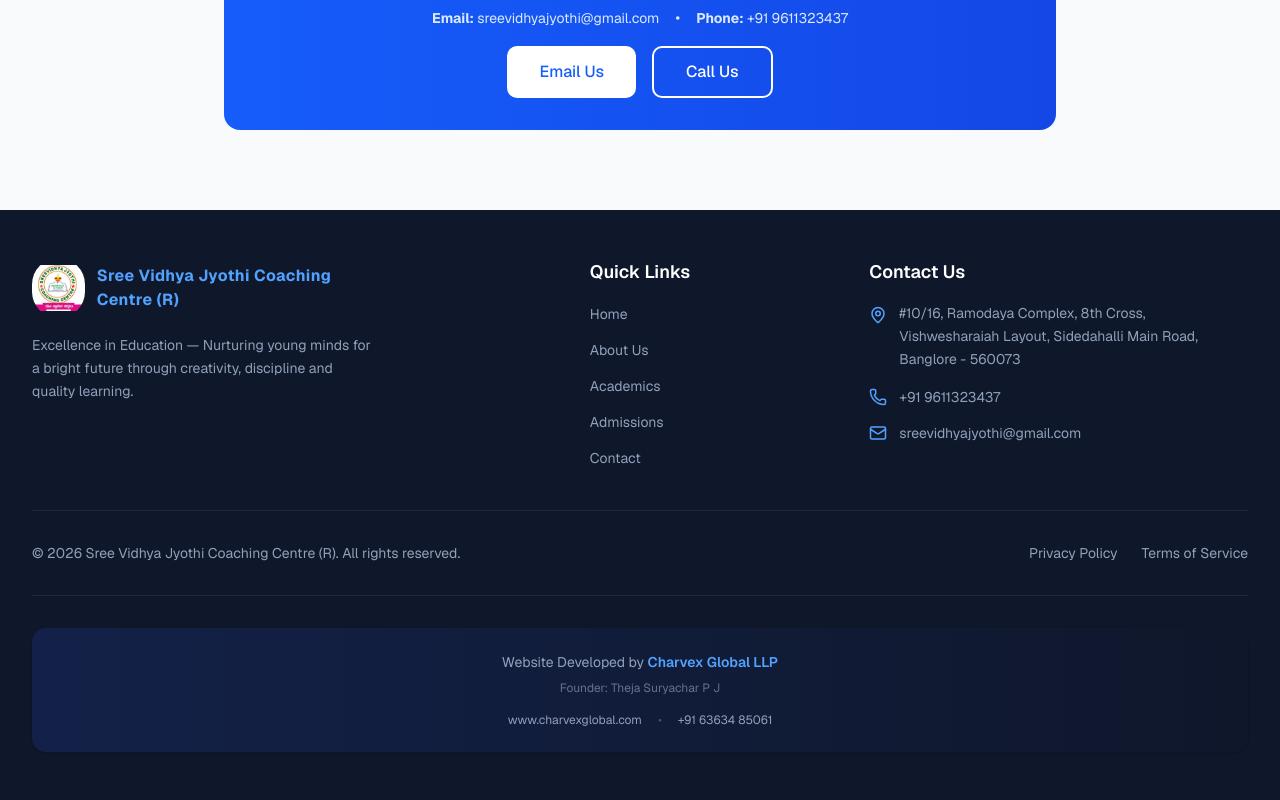
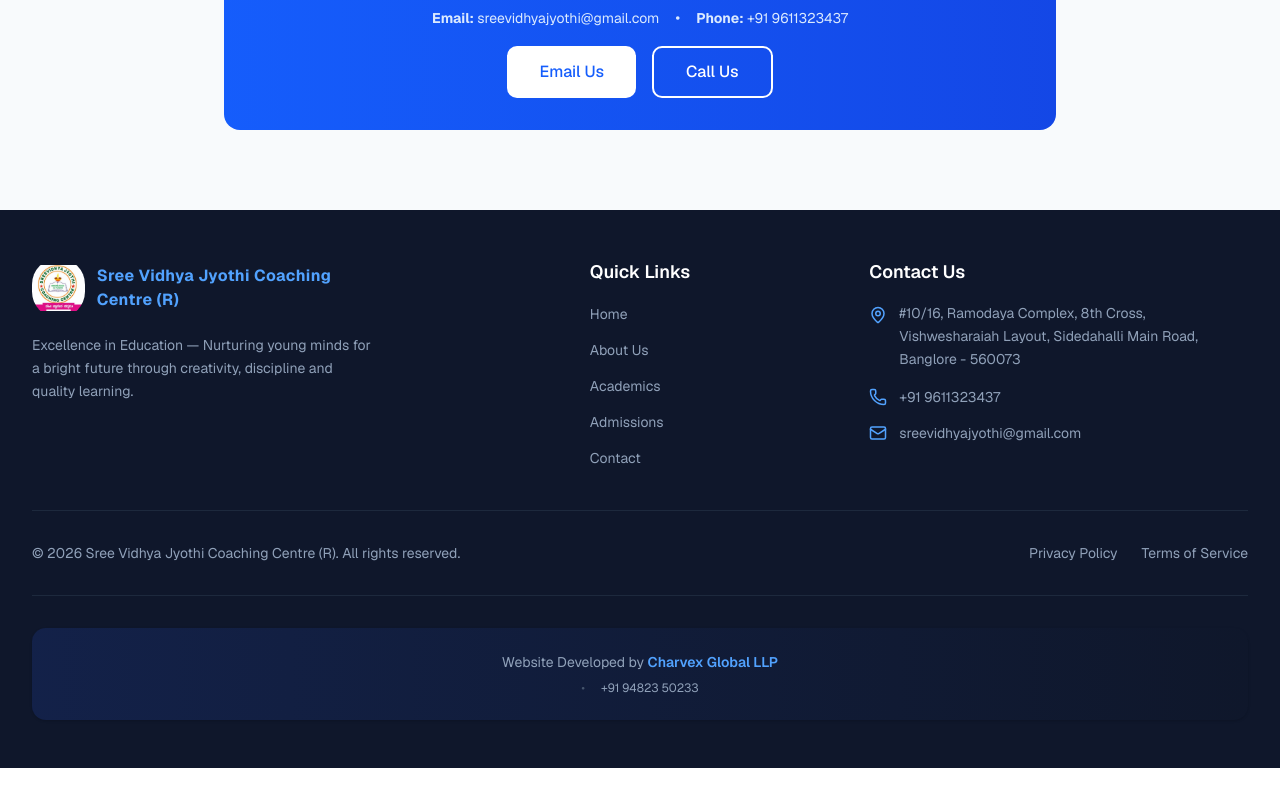
Before and after one commit to Thejasuryachar11/svjcc, a Next.js app: page / in a window 1280 px wide. Shown: the part 11122-11922 px from the top of the page. After the commit the page ends 11890 px from the top, so only its background shows below. Built offline with nearby package versions, Linux system fonts and the light colour scheme.

Commit message:
Update images

```diff
--- a/components/shared/footer.tsx
+++ b/components/shared/footer.tsx
@@ -168,31 +168,29 @@ export function Footer() {
             <p className="text-slate-400 text-sm mb-2">
               Website Developed by{' '}
               <span className="text-blue-400 font-semibold">
-                Charvex Global LLP
-              </span>
-            </p>
-
-            <p className="text-slate-500 text-xs mb-4">
-              Founder: Theja Suryachar P J
-            </p>
-
-            <div className="flex flex-col sm:flex-row justify-center items-center gap-4 text-xs text-slate-400">
-              <a
+               <a
                 href="https://www.charvexglobal.com"
                 target="_blank"
                 rel="noopener noreferrer"
                 className="hover:text-blue-400 transition-colors"
               >
-                www.charvexglobal.com
+                Charvex Global LLP
               </a>
+              </span>
+            </p>
+
+
+
+            <div className="flex flex-col sm:flex-row justify-center items-center gap-4 text-xs text-slate-400">
+
 
               <span className="hidden sm:inline text-slate-600">•</span>
 
               <a
-                href="tel:+916363485061"
+                href="tel:+919482350233"
                 className="hover:text-blue-400 transition-colors"
               >
-                +91 63634 85061
+                +91 94823 50233
               </a>
             </div>
           </div>
```
